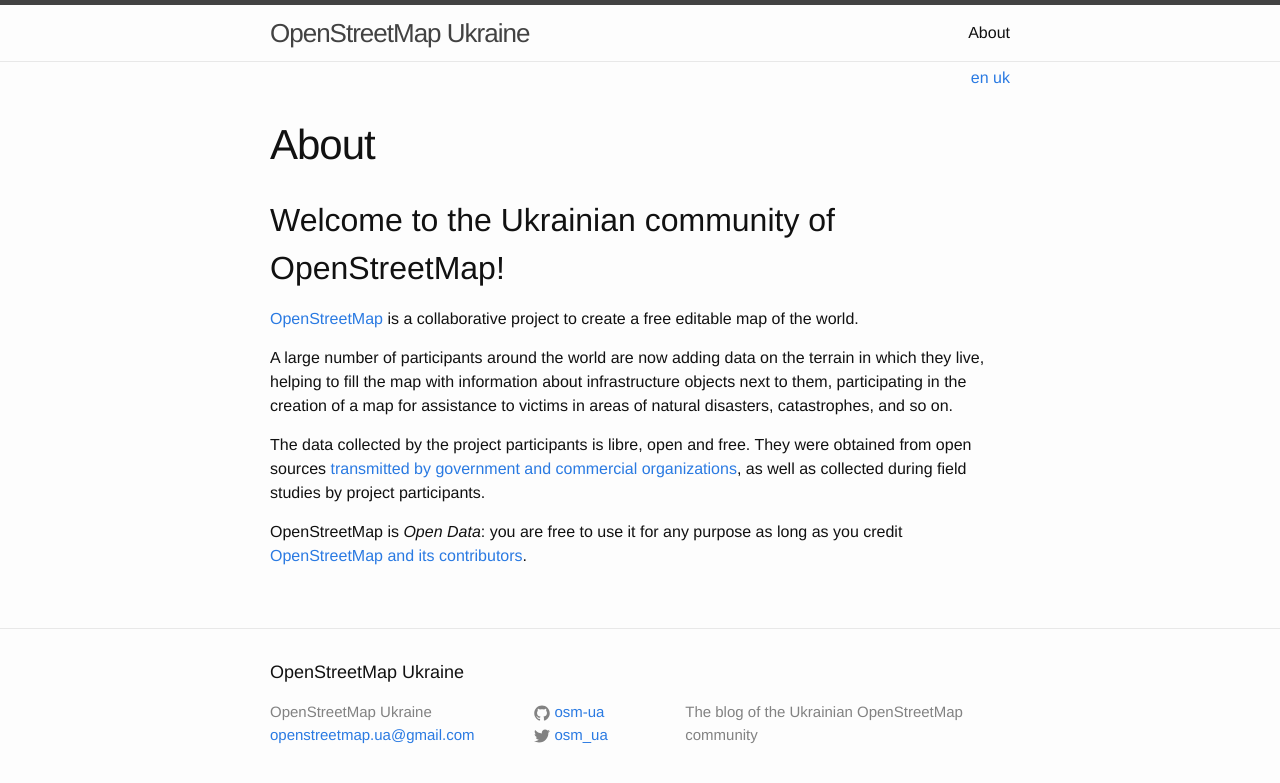
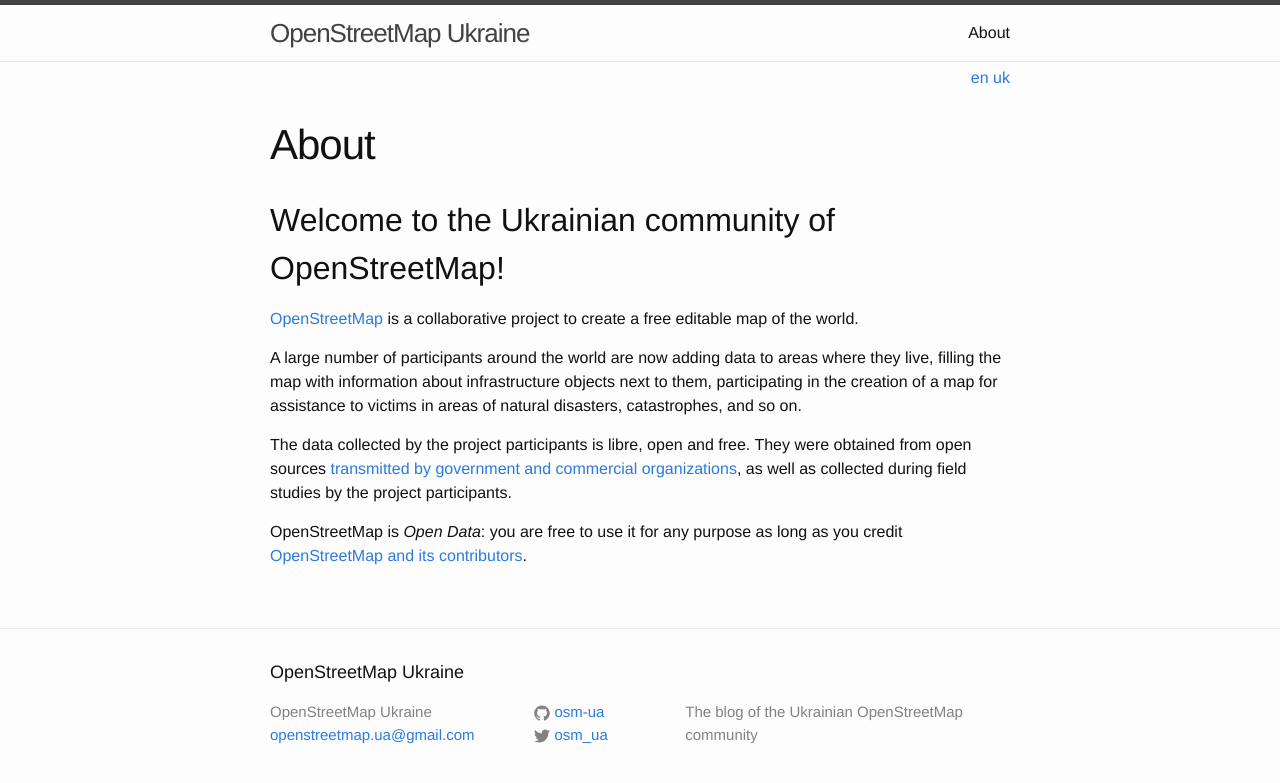
Before and after one commit to osm-ua/blog, a Jekyll site: the page built from about.md, in a window 1280 px wide. Shown: the top 783 px of the page. Built offline with Jekyll 4.4.1, drawn with Linux system fonts in a browser that asks for light colours.

Commit message:
proofreading

```diff
--- a/about.md
+++ b/about.md
@@ -10,8 +10,8 @@
 
 [OpenStreetMap](http://openstreetmap.org/) is a collaborative project to create a free editable map of the world.
 
-A large number of participants around the world are now adding data on the terrain in which they live, helping to fill the map with information about infrastructure objects next to them, participating in the creation of a map for assistance to victims in areas of natural disasters, catastrophes, and so on.
+A large number of participants around the world are now adding data to areas where they live, filling the map with information about infrastructure objects next to them, participating in the creation of a map for assistance to victims in areas of natural disasters, catastrophes, and so on.
 
-The data collected by the project participants is libre, open and free. They were obtained from open sources [transmitted by government and commercial organizations](http://www.openstreetmap.org/copyright#contributors), as well as collected during field studies by project participants.
+The data collected by the project participants is libre, open and free. They were obtained from open sources [transmitted by government and commercial organizations](http://www.openstreetmap.org/copyright#contributors), as well as collected during field studies by the project participants.
 
 OpenStreetMap is *Open Data*: you are free to use it for any purpose as long as you credit [OpenStreetMap and its contributors](http://www.openstreetmap.org/copyright).
```
